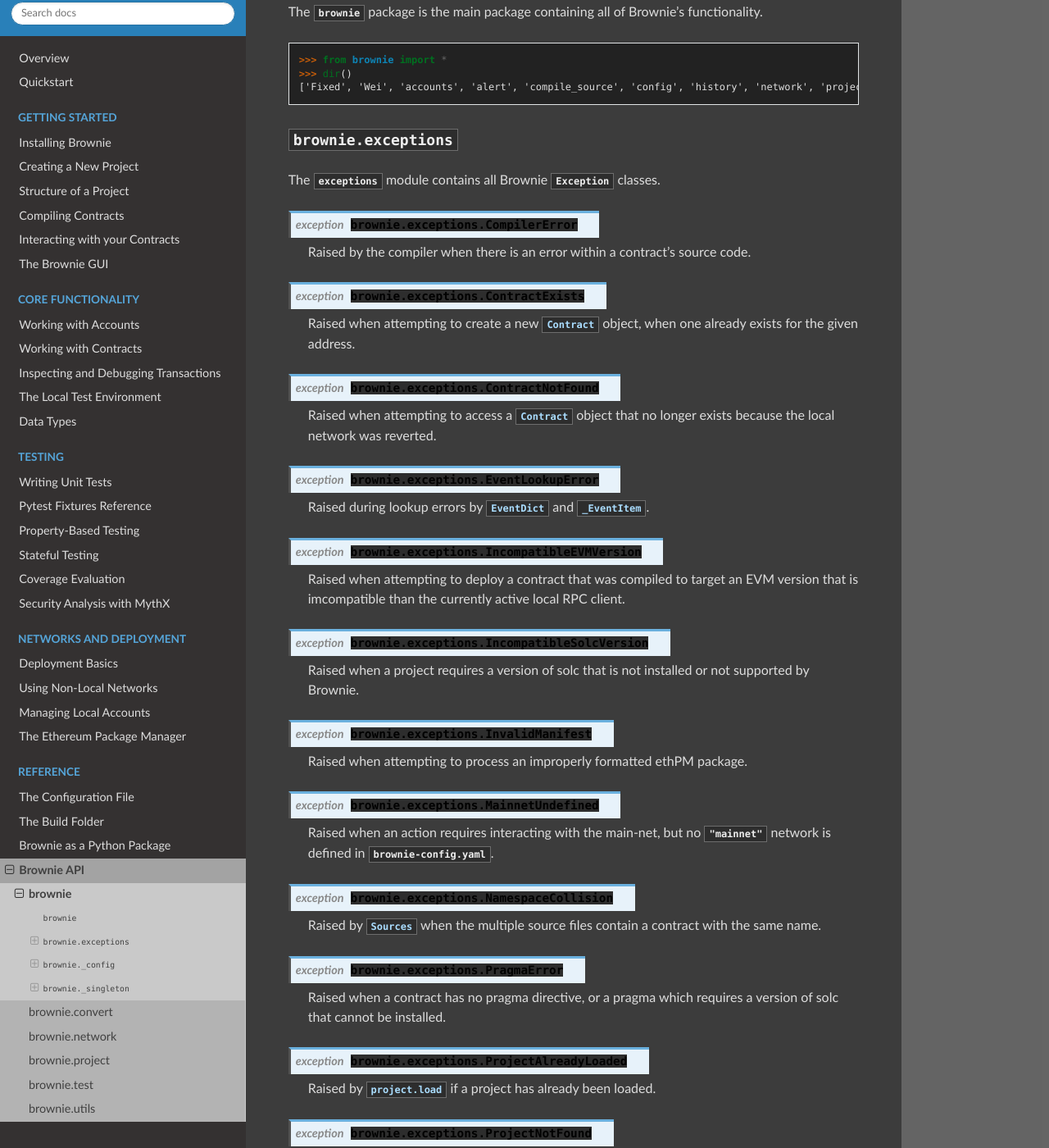
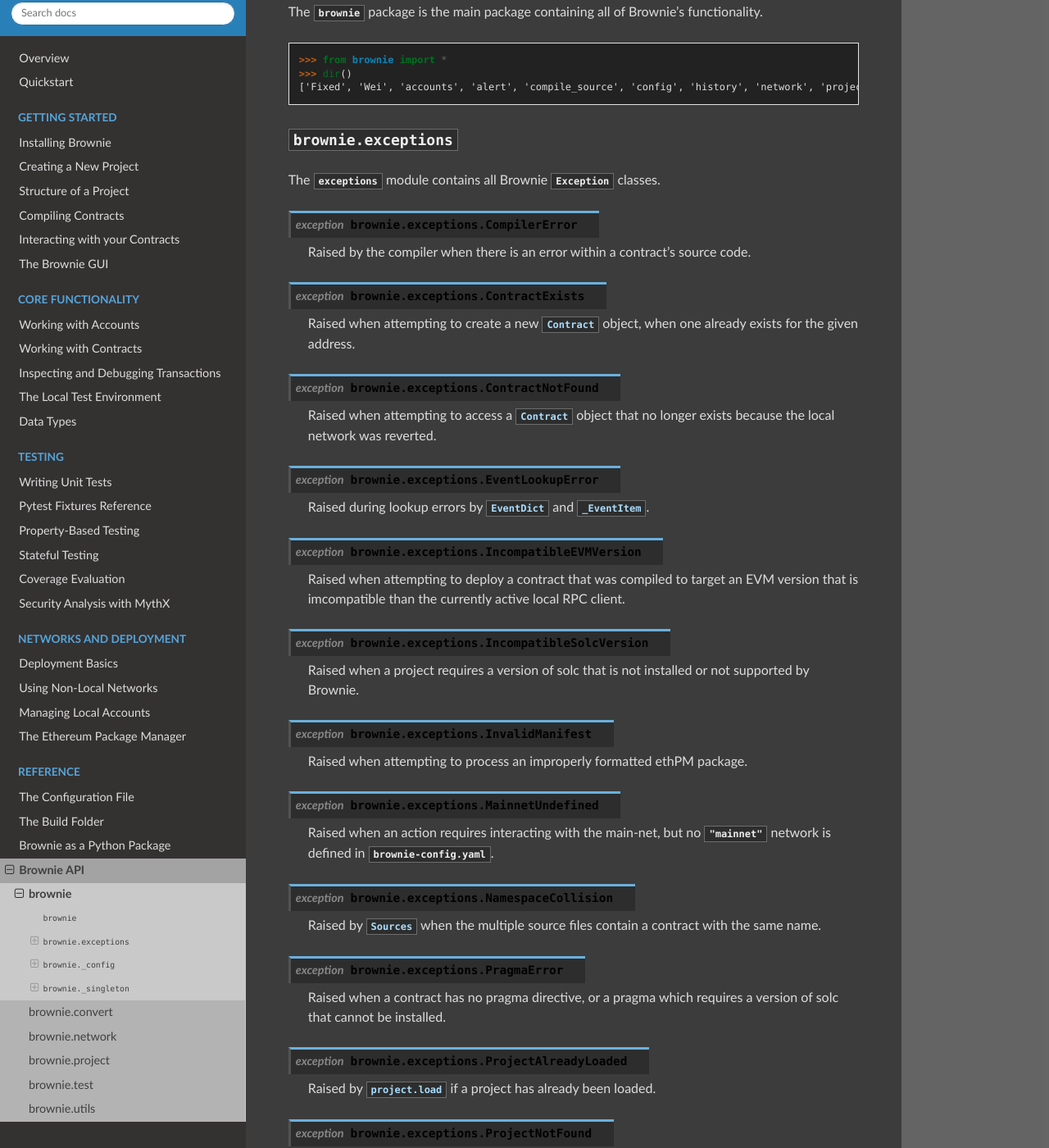
Before and after one commit to eth-brownie/brownie, a Sphinx documentation site: the page built from docs/api-brownie.rst, in a window 1280 px wide and 1400 px high, scrolled down 213 px. Shown: the whole window at 82% size. Built offline with Sphinx 7.4.7 and the Read the Docs theme 2.0.0, drawn with Linux system fonts in a browser that asks for light colours.

Commit message:
add missing items to stylesheet

```diff
--- a/docs/_static/css/custom.css
+++ b/docs/_static/css/custom.css
@@ -13,6 +13,8 @@
 .data dt,
 .attribute dt,
 .function dt,
+.classmethod dt,
+.exception dt,
 .descclassname,
 .descname {
     background-color: #2d2d2d !important;
```
